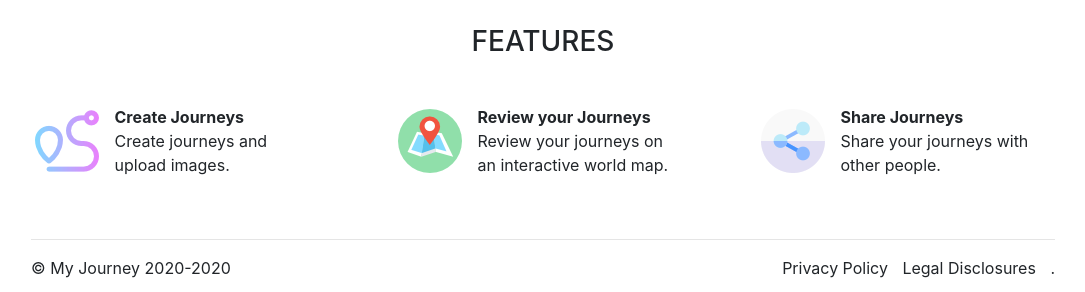
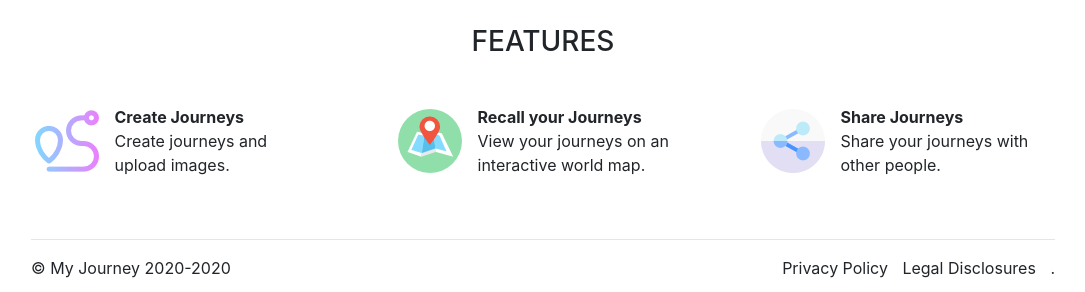
Before and after one commit to enricoDec/JourneyMap, a Django app: page / in a window 1280 px wide. Shown: the part 508-800 px from the top of the page, without its empty margins (97-1182 px from the left). Run offline with Django 3.2, Linux system fonts and the light colour scheme; some libraries are stand-ins or nearby versions.

Commit message:
English and german translation edited.

```diff
--- a/JourneyMap/templates/JourneyMap/home.html
+++ b/JourneyMap/templates/JourneyMap/home.html
@@ -24,7 +24,7 @@
             </div>
             <div class="feature">
                 <img src="{% static 'JourneyMap/img/map.png' %}" srcset="" alt="">
-                <p><strong>{% trans 'Review your Journeys' %}</strong>{% trans 'Review your journeys on an interactive world map.' %}</p>
+                <p><strong>{% trans 'Recall your Journeys' %}</strong>{% trans 'View your journeys on an interactive world map.' %}</p>
             </div>
             <div class="feature">
                 <img src="{% static 'JourneyMap/img/share.png' %}" srcset="" alt="">
```
Also changed, not shown: locale/de/LC_MESSAGES/django.po, locale/it/LC_MESSAGES/django.po.
